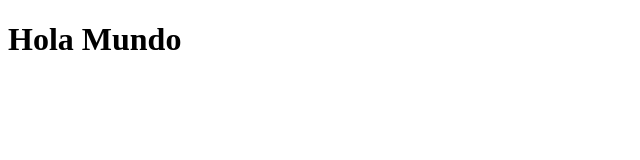
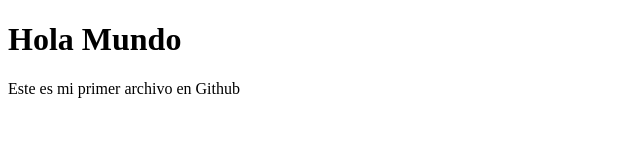
Before and after one commit to Neowassman/CS50, a plain HTML site: page hola.html in a window 1280 px wide. Shown: the whole page, without its empty margins (0-640 px from the left). Drawn offline with Linux system fonts and the light colour scheme.

Commit message:
Se coloca linea de texto

```diff
--- a/hola.html
+++ b/hola.html
@@ -7,5 +7,6 @@
     </head>
     <body>
         <h1>Hola Mundo</h1>
+        Este es mi primer archivo en Github
     </body>
 </html>
```
